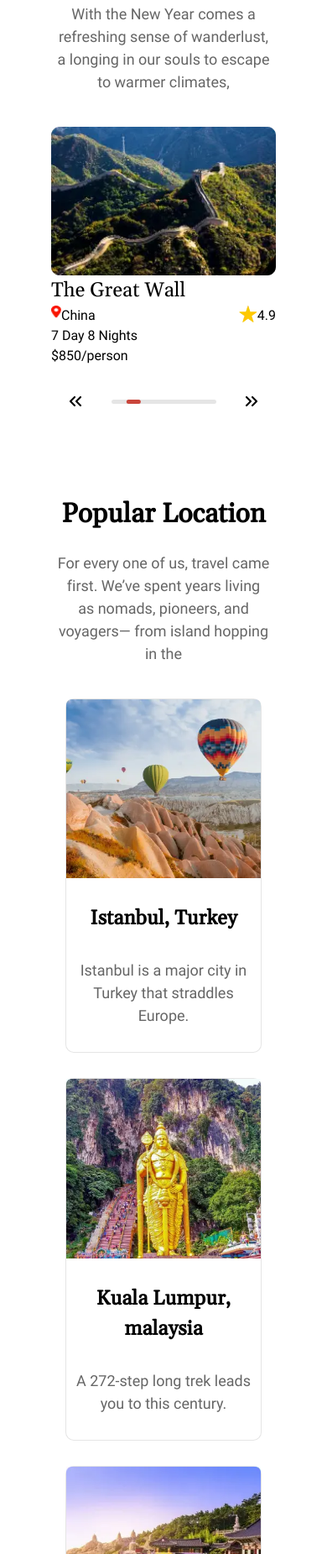
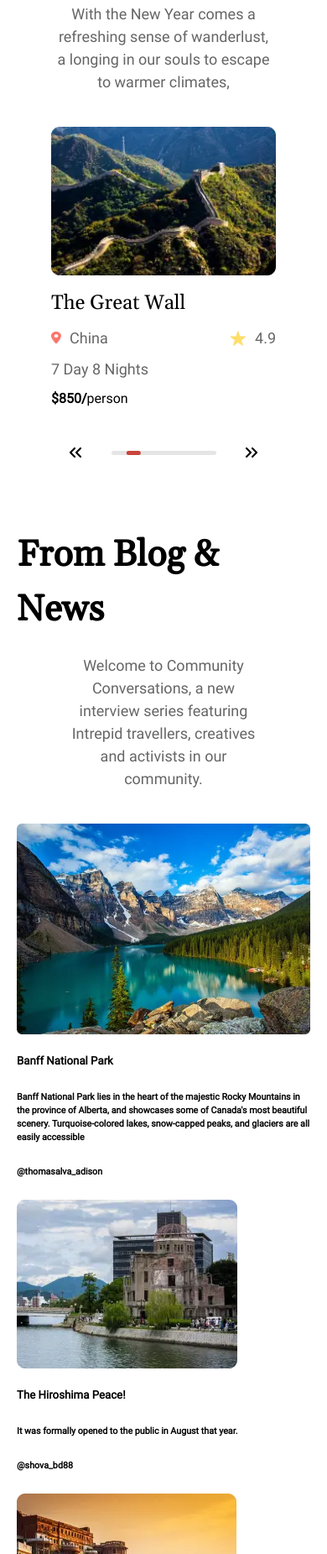
Before and after one commit to doesnt1matter/travel, a plain HTML site: page index.html in a window 390 px wide. Shown: the part 2734-4585 px from the top of the page at 84% size. Drawn offline with Linux system fonts and the light colour scheme.

Commit message:
Add files via upload

```diff
--- a/css/style.css
+++ b/css/style.css
@@ -99,6 +99,10 @@ select {
   src: url("../fonts/Ribeye-Regular.ttf");
 }
 
+.blog__subtitle,
+.slide__ago,
+.slide__raring,
+.slide__geo,
 .offers__subtitile,
 .image-block__subtitle,
 .popular__subtitle,
@@ -120,6 +124,7 @@ select {
   font-size: 65px;
 }
 
+.blog__title,
 .offers__title,
 .popular__title {
   font-family: "Gelasio";
@@ -549,8 +554,23 @@ body._lock {
   font-weight: inherit;
 }
 
+.swiper {
+  position: relative;
+}
+
+.swiper::before {
+  content: "";
+  position: absolute;
+  top: 0;
+  left: 0;
+  height: 90%;
+  width: 20%;
+  background-color: rgba(255, 255, 255, 0.4);
+  z-index: 2;
+}
+
 .swiper-wrapper {
-  margin-bottom: 30px;
+  margin-bottom: 40px;
 }
 
 .swiper-slide {
@@ -573,41 +593,65 @@ body._lock {
 .slide__title {
   width: 268px;
   font-weight: 500;
+  margin-top: 15px;
 }
 
 .slide__info {
   display: -webkit-box;
   display: -ms-flexbox;
   display: flex;
+  -webkit-box-align: center;
+      -ms-flex-align: center;
+          align-items: center;
   -webkit-box-pack: justify;
       -ms-flex-pack: justify;
           justify-content: space-between;
   width: 268px;
+  margin: 10px 0;
 }
 
 .slide__geo {
   display: -webkit-box;
   display: -ms-flexbox;
   display: flex;
+  -webkit-box-align: center;
+      -ms-flex-align: center;
+          align-items: center;
 }
 
 .slide__geo img {
   width: 12px;
   height: 15px;
+  margin-right: 10px;
 }
 
 .slide__raring {
   display: -webkit-box;
   display: -ms-flexbox;
   display: flex;
+  -webkit-box-align: center;
+      -ms-flex-align: center;
+          align-items: center;
+}
+
+.slide__raring img {
+  width: 20px;
+  height: 18px;
+  margin-right: 10px;
 }
 
 .slide__ago {
   width: 268px;
+  margin-bottom: 10px;
 }
 
 .slide__cost {
   width: 268px;
+}
+
+.slide__cost span {
+  opacity: 1;
+  font-weight: bold;
 }
 
 .swiper-button-next,
@@ -650,6 +694,40 @@ body._lock {
   margin: 0 auto;
 }
 
+.blog__wrap {
+  margin-top: 80px;
+  display: -webkit-box;
+  display: -ms-flexbox;
+  display: flex;
+  -webkit-box-orient: vertical;
+  -webkit-box-direction: normal;
+      -ms-flex-direction: column;
+          flex-direction: column;
+  -webkit-box-align: center;
+      -ms-flex-align: center;
+          align-items: center;
+}
+
+.blog__subtitle {
+  margin-top: 20px;
+  text-align: center;
+  width: 65%;
+  margin-bottom: 40px;
+  font-weight: inherit;
+}
+
+.blog__blog-block:first-child {
+  -webkit-box-flex: 0;
+      -ms-flex: 0 1 50%;
+          flex: 0 1 50%;
+}
+
+@media (max-width: 1509px) {
+  .swiper::before {
+    width: 25%;
+  }
+}
+
 @media (max-width: 1157px) {
   .popular__image-block {
     -webkit-box-pack: center;
@@ -662,6 +740,12 @@ body._lock {
         -ms-flex: 0 1 60%;
             flex: 0 1 60%;
     margin-bottom: 30px;
+  }
+}
+
+@media (max-width: 1109px) {
+  .swiper::before {
+    width: 34%;
   }
 }
 
@@ -693,6 +777,12 @@ body._lock {
   .navigation__link {
     font-size: 36px;
     margin: 0 0 50px 0;
+  }
+}
+
+@media (max-width: 840px) {
+  .swiper::before {
+    width: 0;
   }
 }
 
--- a/index.html
+++ b/index.html
@@ -162,37 +162,47 @@
 
    </div>
 </div>
+    <div class="blog">
+   <div class="blog__wrap _container">
+      <h1 class="blog__title">From Blog & News</h1>
+      <h4 class="blog__subtitle">Welcome to Community Conversations, a new interview series featuring Intrepid
+         travellers, creatives and activists in our
+         community.</h4>
 
+      <div class="blog__blog-block blog-block">
+         <div class="blog-block__item">
+            <div class="blog-block__image"><picture><source srcset="./img/location9.webp" type="image/webp"><img src="./img/location9.png" alt=""></picture></div>
 
-<div class="popular">
-   <div class="popular__wrap _container">
-
-      <h2 class="popular__title">Popular Location</h2>
-
-      <div class="popular__subtitle">For every one of us, travel came first. We’ve spent years living as nomads,
-         pioneers, and voyagers— from island hopping
-         in the</div>
-
-      <div class="popular__image-block image-block">
-         <div class="image-block__item">
-            <picture><source srcset="./img/location1.webp" type="image/webp"><img class="image-block__image" src="./img/location1.png" alt=""></picture>
-
-            <h4 class="image-block__title">Istanbul, Turkey</h4>
-            <p class="image-block__subtitle">Istanbul is a major city in Turkey that straddles Europe.</p>
+            <h5 class="blog-block__title">Banff National Park</h5>
+            <h6 class="blog-block__subtitle">Banff National Park lies in the heart of the majestic Rocky Mountains in
+               the province of Alberta, and showcases some of
+               Canada's most beautiful scenery. Turquoise-colored lakes, snow-capped peaks, and glaciers are all easily
+               accessible</h6>
+            <h6 class="blog-block__link">@thomasalva_adison</h6>
          </div>
 
-         <div class="image-block__item">
-            <picture><source srcset="./img/location2.webp" type="image/webp"><img class="image-block__image" src="./img/location2.jpg" alt=""></picture>
+         <div class="blog-block__item">
+            <div class="blog-block__image"><picture><source srcset="./img/location10.webp" type="image/webp"><img src="./img/location10.png" alt=""></picture></div>
 
-            <h4 class="image-block__title">Kuala Lumpur, malaysia</h4>
-            <p class="image-block__subtitle">A 272-step long trek leads you to this century.</p>
+            <h5 class="blog-block__title">The Hiroshima Peace!</h5>
+            <h6 class="blog-block__subtitle">It was formally opened to the public in August that year.</h6>
+            <h6 class="blog-block__link">@shova_bd88</h6>
          </div>
 
-         <div class="image-block__item">
-            <picture><source srcset="./img/location3.webp" type="image/webp"><img class="image-block__image" src="./img/location3.jpg" alt=""></picture>
+         <div class="blog-block__item">
+            <div class="blog-block__image"><picture><source srcset="./img/location11.webp" type="image/webp"><img src="./img/location11.png" alt=""></picture></div>
 
-            <h4 class="image-block__title">Seoul, South Korea</h4>
-            <p class="image-block__subtitle">South Korea officially the Republic of Korea is a country in East Asia.</p>
+            <h5 class="blog-block__title">The faithful prayers!</h5>
+            <h6 class="blog-block__subtitle">A major pilgrimage center for Hindus, the holy city.</h6>
+            <h6 class="blog-block__link">@adem/smith</h6>
+         </div>
+
+         <div class="blog-block__item">
+            <div class="blog-block__image"><picture><source srcset="./img/location12.webp" type="image/webp"><img src="./img/location12.png" alt=""></picture></div>
+
+            <h5 class="blog-block__title">Colourful waters!</h5>
+            <h6 class="blog-block__subtitle">Forest-driven water and energy cycles are poorly.</h6>
+            <h6 class="blog-block__link">@thomasalva_adison</h6>
          </div>
       </div>
    </div>
```
Also changed, not shown: css/style.min.css.
